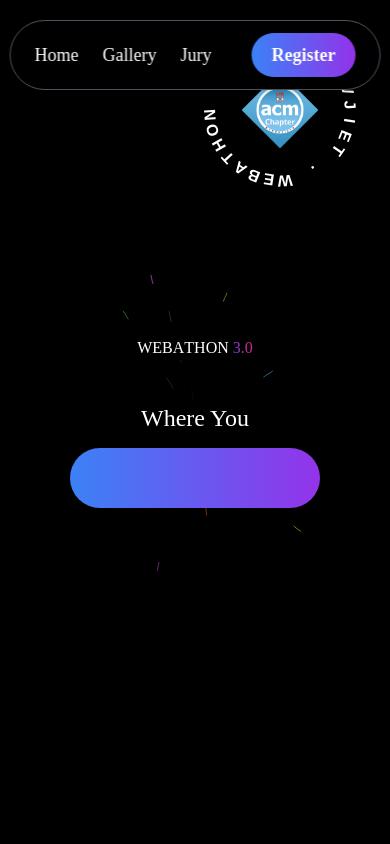
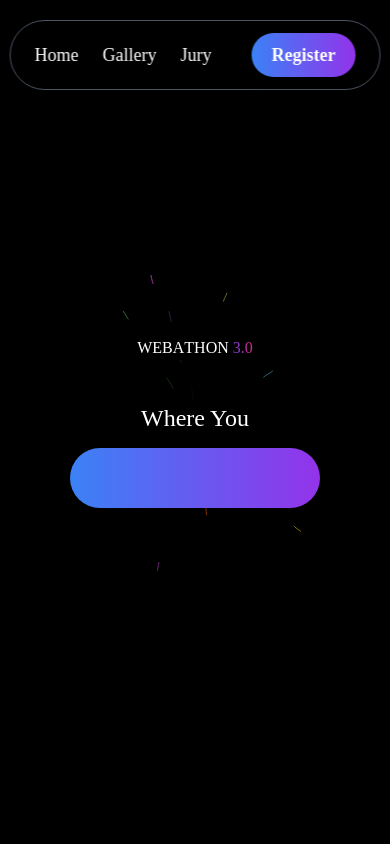
Before and after one commit to TechTeam2024/webathon3.0, a React (Create React App) app: page / in a window 390 px wide. Shown: the top 844 px of the page. Built offline with nearby package versions, Linux system fonts and the light colour scheme.

Commit message:
Updated commit

```diff
--- a/src/App.js
+++ b/src/App.js
@@ -38,7 +38,7 @@
     <div className="relative w-full min-h-screen bg-black m-0 text-white flex flex-col overflow-hidden">
       <BackgroundLines className={"fixed w-screen bg-black inset-0 "} />
 
-      <div className="circular-logo fixed top-5 right-5 sm:top-8 sm:right-8 z-10">
+      <div className="circular-logo hidden sm:block fixed top-5 right-5 sm:top-8 sm:right-8 z-10">
   <CircularText text="ACM . VNRVJIET . WEBATHON . " spinDuration={10} imageSrc="/ACMlogo.png" />
 </div>
 
--- a/src/components/ui/circular-text.js
+++ b/src/components/ui/circular-text.js
@@ -41,7 +41,7 @@
 
   return (
     <div
-      className={`relative mx-auto ${className}`}
+      className={`relative  mx-auto ${className}`}
       style={{
         width: `${180 * scaleFactor}px`,
         height: `${180 * scaleFactor}px`,
@@ -61,7 +61,7 @@
       )}
 
       {/* Rotating Text */}
-      <motion.div animate={controls} className="absolute inset-0 flex items-center justify-center">
+      <motion.div animate={controls} className="absolute  inset-0 flex items-center justify-center">
         {letters.map((letter, i) => {
           const angle = (360 / letters.length) * i;
           const radian = (Math.PI / 180) * angle;
```
